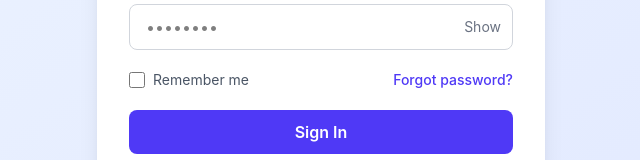
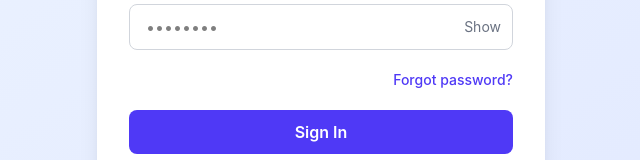
Before and after one commit to Imraj-Rabbani/PawAid, a React app in the folder frontend/: page /signin in a window 1280 px wide. Shown: the part 408-568 px from the top of the page, without its empty margins (319-959 px from the left). Built offline with nearby package versions, Linux system fonts and the light colour scheme; the HTML template or start-up script is replaced by a standard one.

Commit message:
connect frontend to the backend

```diff
--- a/frontend/src/pages/Signin.jsx
+++ b/frontend/src/pages/Signin.jsx
@@ -58,11 +58,8 @@ const SignIn = () => {
       if (response.token) {
         localStorage.setItem('token', response.token);
       }
-      if (rememberMe) {
-        localStorage.setItem('rememberMe', 'true');
-      }
 
-      navigate('/dashboard');
+      navigate('/');
     } catch (error) {
       const message =
         error.response?.data?.message ||
@@ -112,11 +109,10 @@ const SignIn = () => {
                 autoComplete="email"
                 value={formData.email}
                 onChange={handleChange}
-                className={`w-full px-4 py-2.5 border rounded-lg focus:outline-none focus:ring-2 transition-colors ${
-                  errors.email
+                className={`w-full px-4 py-2.5 border rounded-lg focus:outline-none focus:ring-2 transition-colors ${errors.email
                     ? 'border-red-300 focus:ring-red-200'
                     : 'border-gray-300 focus:ring-indigo-200 focus:border-indigo-500'
-                }`}
+                  }`}
                 placeholder="you@example.com"
               />
               {errors.email && (
@@ -140,11 +136,10 @@ const SignIn = () => {
                   autoComplete="current-password"
                   value={formData.password}
                   onChange={handleChange}
-                  className={`w-full px-4 py-2.5 pr-12 border rounded-lg focus:outline-none focus:ring-2 transition-colors ${
-                    errors.password
+                  className={`w-full px-4 py-2.5 pr-12 border rounded-lg focus:outline-none focus:ring-2 transition-colors ${errors.password
                       ? 'border-red-300 focus:ring-red-200'
                       : 'border-gray-300 focus:ring-indigo-200 focus:border-indigo-500'
-                  }`}
+                    }`}
                   placeholder="••••••••"
                 />
                 <button
@@ -162,16 +157,7 @@ const SignIn = () => {
             </div>
 
             {/* Remember me & Forgot password */}
-            <div className="flex items-center justify-between">
-              <label className="flex items-center gap-2 cursor-pointer">
-                <input
-                  type="checkbox"
-                  checked={rememberMe}
-                  onChange={(e) => setRememberMe(e.target.checked)}
-                  className="w-4 h-4 text-indigo-600 border-gray-300 rounded focus:ring-indigo-500"
-                />
-                <span className="text-sm text-gray-600">Remember me</span>
-              </label>
+            <div className="flex items-center justify-end">
               <Link
                 to="/forgot-password"
                 className="text-sm font-medium text-indigo-600 hover:text-indigo-500"
--- a/frontend/src/services/api.js
+++ b/frontend/src/services/api.js
@@ -35,11 +35,11 @@ api.interceptors.response.use(
 
 export const authService = {
   signUp: async (userData) => {
-    const response = await api.post('/auth/signup', userData);
+    const response = await api.post('/signup', userData);
     return response.data;
   },
   signIn: async (credentials) => {
-    const response = await api.post('/auth/signin', credentials);
+    const response = await api.post('/signin', credentials);
     return response.data;
   },
 };
```
Also changed, not shown: 2 other files (tests, documents, lock files or other folders).
